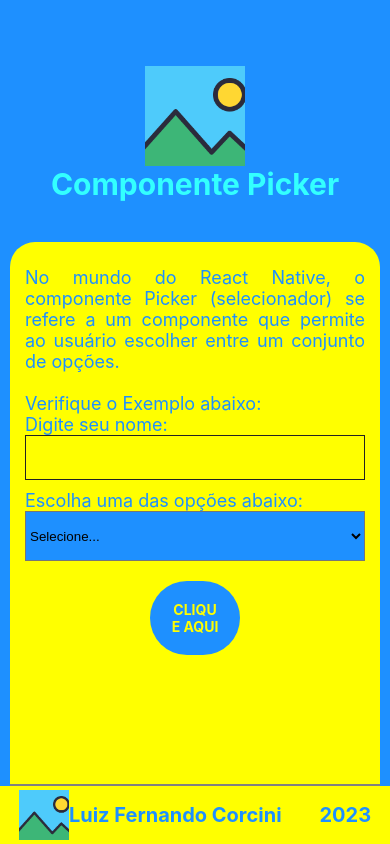
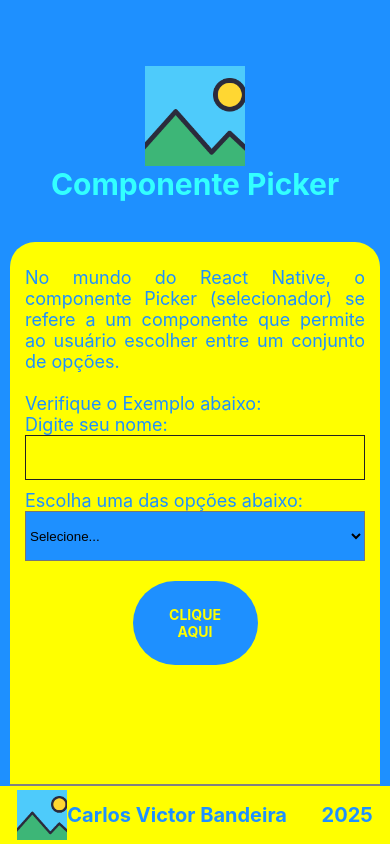
Before and after one commit to csvbandeira/programacao-mobile, a React Native app in the folder myApp/: screen / in a window 390 px wide. Built offline with nearby package versions, Linux system fonts and the light colour scheme.

Commit message:
picker desafio 02

```diff
--- a/myApp/App.js
+++ b/myApp/App.js
@@ -1,60 +1,16 @@
-import { Picker } from "@react-native-picker/picker";
 import { Text, View, Image, TextInput, TouchableHighlight } from "react-native";
 
 import { estilos } from "./src/styles/style";
+import Header from "./src/components/Header";
+import Body from "./src/components/Body";
+import Footer from "./src/components/Footer";
 
 const App = () => {
-	let logo2 = require("./assets/img/img1.png");
-	let logo1 = require("./assets/img/img1.png");
-	let textoConteudo =
-		"No mundo do React Native, o componente Picker (selecionador) " +
-		"se refere a um componente que permite ao usuário escolher entre um conjunto de opções. \n \n" +
-		"Verifique o Exemplo abaixo:";
-
-	const verifica = () => alert("ola");
-
 	return (
 		<View style={estilos.area_fundo}>
-			<View id="cabecalho" style={estilos.cabecalho}>
-				<Image source={logo1} style={estilos.imgCabecalho} />
-				<Text style={estilos.textoCabecalho}>Componente Picker</Text>
-			</View>
-
-			<View id="conteudo" style={estilos.conteudo}>
-				<Text style={estilos.textoConteudo}>{textoConteudo}</Text>
-				<Text style={estilos.textoConteudo}>Digite seu nome:</Text>
-				<TextInput style={estilos.entradaTextoConteudo} />
-				<Text style={estilos.textoConteudo}>
-					Escolha uma das opções abaixo:
-				</Text>
-
-				<Picker style={{ backgroundColor: "#1e90ff", height: 50 }}>
-					<Picker.Item label="Selecione..." value="Selecione" />
-					<Picker.Item label="Linguagem Java" value="Java" />
-					<Picker.Item label="Linguagem JS" value="JS" />
-					<Picker.Item label="Linguagem PHP" value="PHP" />
-				</Picker>
-
-				<TouchableHighlight onPress={verifica} style={estilos.botaoConteudo}>
-					<Text
-						style={{
-							color: "#ffff00",
-							fontWeight: "bold",
-							textAlign: "center",
-						}}
-					>
-						CLIQUE AQUI
-					</Text>
-				</TouchableHighlight>
-			</View>
-
-			<View id="rodape" style={estilos.rodape}>
-				<View style={{ flexDirection: "row", alignItems: "center" }}>
-					<Image source={logo2} style={estilos.imgRodape} />
-					<Text style={estilos.textoRodape}>Luiz Fernando Corcini</Text>
-				</View>
-				<Text style={estilos.textoRodape}>2023</Text>
-			</View>
+			<Header />
+			<Body />
+			<Footer />
 		</View>
 	);
 };
--- /dev/null
+++ b/myApp/src/components/Body.js
@@ -0,0 +1,43 @@
+import { estilos } from "../styles/style";
+
+import { View, Text, TextInput, TouchableHighlight } from "react-native";
+import { Picker } from "@react-native-picker/picker";
+
+const Body = () => {
+	const content =
+		"No mundo do React Native, o componente Picker (selecionador) " +
+		"se refere a um componente que permite ao usuário escolher entre um conjunto de opções. \n \n" +
+		"Verifique o Exemplo abaixo:";
+
+	const verify = () => alert("ola");
+
+	return (
+		<View id="conteudo" style={estilos.conteudo}>
+			<Text style={estilos.textoConteudo}>{content}</Text>
+			<Text style={estilos.textoConteudo}>Digite seu nome:</Text>
+			<TextInput style={estilos.entradaTextoConteudo} />
+			<Text style={estilos.textoConteudo}>Escolha uma das opções abaixo:</Text>
+
+			<Picker style={{ backgroundColor: "#1e90ff", height: 50 }}>
+				<Picker.Item label="Selecione..." value="Selecione" />
+				<Picker.Item label="Linguagem Java" value="Java" />
+				<Picker.Item label="Linguagem JS" value="JS" />
+				<Picker.Item label="Linguagem PHP" value="PHP" />
+			</Picker>
+
+			<TouchableHighlight onPress={verify} style={estilos.botaoConteudo}>
+				<Text
+					style={{
+						color: "#ffff00",
+						fontWeight: "bold",
+						textAlign: "center",
+					}}
+				>
+					CLIQUE AQUI
+				</Text>
+			</TouchableHighlight>
+		</View>
+	);
+};
+
+export default Body;
--- /dev/null
+++ b/myApp/src/components/Footer.js
@@ -0,0 +1,19 @@
+import { estilos } from "../styles/style";
+
+import { View, Image, Text } from "react-native";
+
+const Footer = () => {
+	const logo = require("../../assets/img/img1.png");
+
+	return (
+		<View id="rodape" style={estilos.rodape}>
+			<View style={{ flexDirection: "row", alignItems: "center" }}>
+				<Image source={logo} style={estilos.imgRodape} />
+				<Text style={estilos.textoRodape}>Carlos Victor Bandeira</Text>
+			</View>
+			<Text style={estilos.textoRodape}>2025</Text>
+		</View>
+	);
+};
+
+export default Footer;
--- /dev/null
+++ b/myApp/src/components/Header.js
@@ -0,0 +1,15 @@
+import { View, Text, Image } from "react-native";
+import { estilos } from "../styles/style";
+
+const Header = () => {
+	const logo = require("./../../assets/img/img1.png");
+
+	return (
+		<View id="cabecalho" style={estilos.cabecalho}>
+			<Image source={logo} style={estilos.imgCabecalho} />
+			<Text style={estilos.textoCabecalho}>Componente Picker</Text>
+		</View>
+	);
+};
+
+export default Header;
--- a/myApp/src/styles/style.js
+++ b/myApp/src/styles/style.js
@@ -51,8 +51,8 @@ export const estilos = StyleSheet.create({
 		color: "#ffff00",
 		fontWeight: "bold",
 		marginTop: 20,
-		padding: 20,
-		width: 90,
+		padding: 25,
+		width: 125,
 		alignSelf: "center",
 		borderRadius: 50,
 	},
```
